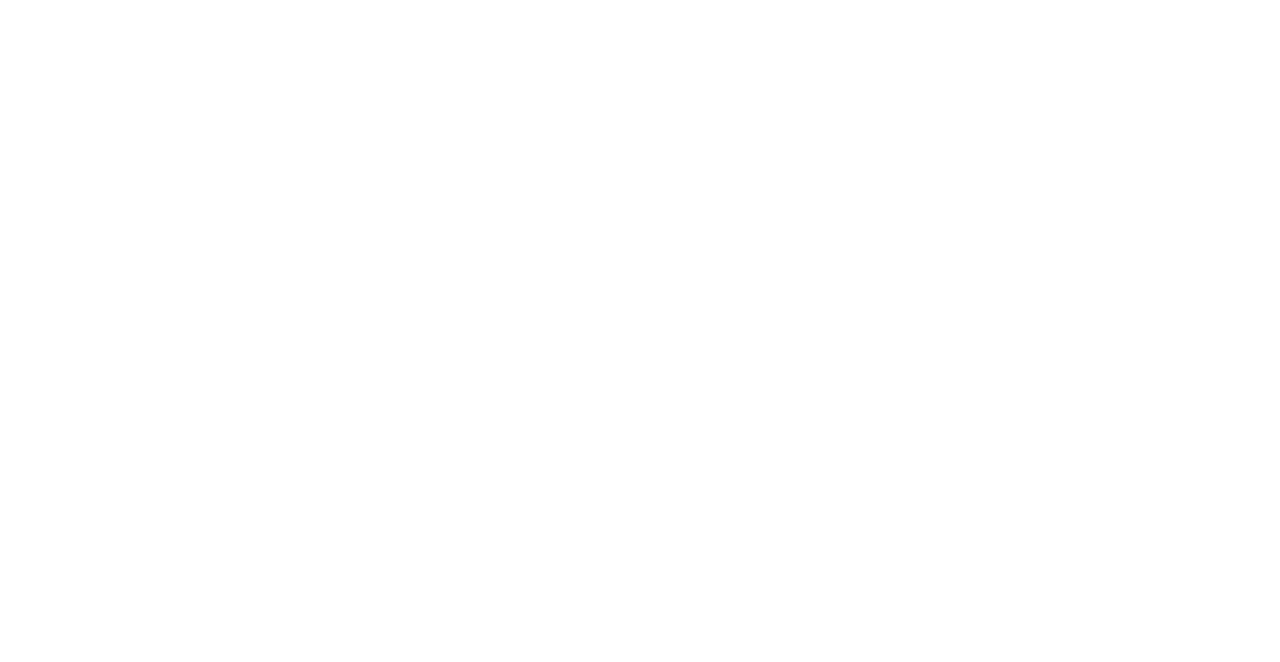
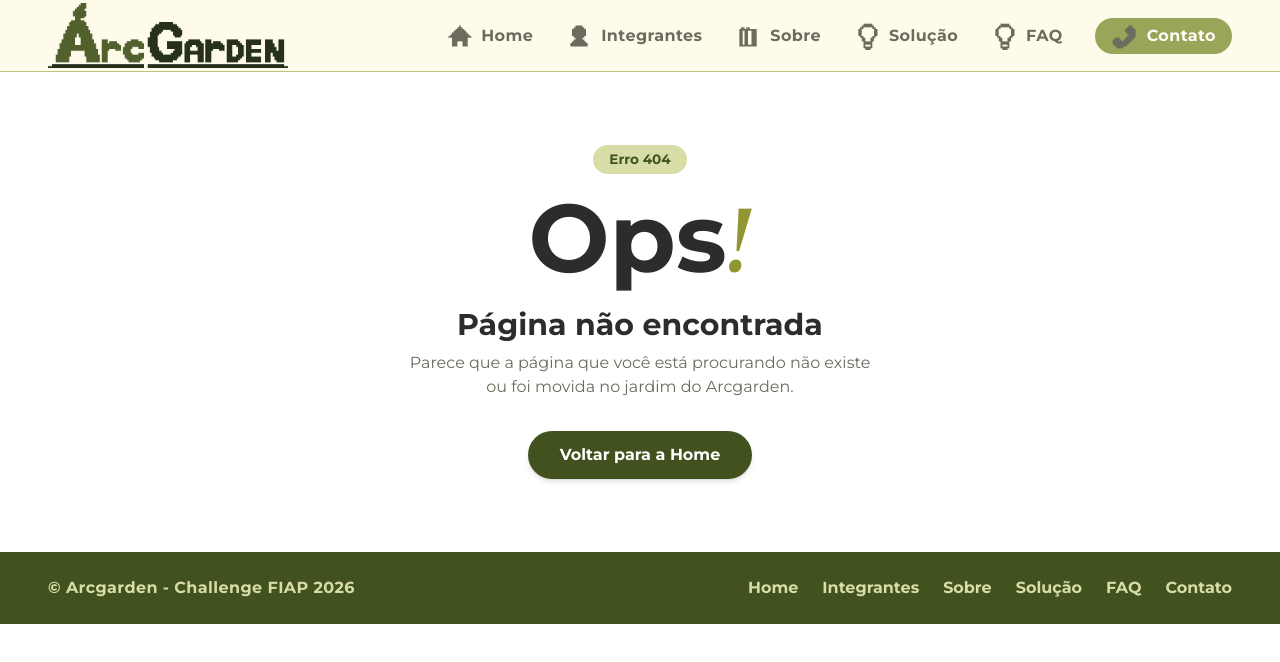
Before and after one commit to HayanoIche/ArcGarden-FrontEnd, a React (Vite) app: page /faq in a window 1280 px wide. Before the commit this address had no page. Shown: the top 662 px of the page. Built offline with nearby package versions, Linux system fonts and the light colour scheme.

Commit message:
feat: Pagina padrao de nao encontrada implementada

```diff
--- a/src/App.tsx
+++ b/src/App.tsx
@@ -5,6 +5,7 @@
 import Contato from './pages/Contato';
 import Solucao from './pages/Solucao.tsx';
 import Integrantes from './pages/Integrantes.tsx';
+import NotFound from './layouts/NotFound.tsx';
 
 export default function App()
 {
@@ -16,6 +17,7 @@
           <Route path="/solucao" element={<Solucao />} />
           <Route path="/contato" element={<Contato />} />
           <Route path="/integrantes" element={<Integrantes />} />
+          <Route path="/*" element={<NotFound />} />
         </Route>
       </Routes>
     </BrowserRouter>
--- /dev/null
+++ b/src/layouts/NotFound.tsx
@@ -0,0 +1,30 @@
+import { Link } from 'react-router-dom';
+
+export default function NotFound()
+{
+    return (
+        <div className="w-full flex flex-col items-center justify-center min-h-[60vh] py-16 px-6 text-center">
+            <span className="bg-[var(--g1)] text-[var(--g4)] text-[0.85rem] font-bold py-1 px-4 rounded-full mb-4">
+                Erro 404
+            </span>
+
+            <h1 className="text-6xl md:text-8xl font-bold text-[var(--text-bold)] mb-4">
+                Ops<em className="font-['Spectral',serif] italic text-[var(--g3)]">!</em>
+            </h1>
+
+            <h2 className="text-2xl md:text-3xl font-bold text-[var(--text-bold)] mb-2">
+                Página não encontrada
+            </h2>
+
+            <p className="text-base text-[var(--text-main)] max-w-[30rem] mb-8">
+                Parece que a página que você está procurando não existe ou foi movida no jardim do Arcgarden.
+            </p>
+
+            <Link
+                to="/"
+                className="bg-[var(--g4)] text-white font-bold py-3 px-8 rounded-full shadow-md hover:bg-[var(--g3)] transition-colors no-underline">
+                Voltar para a Home
+            </Link>
+        </div>
+    );
+}
```
